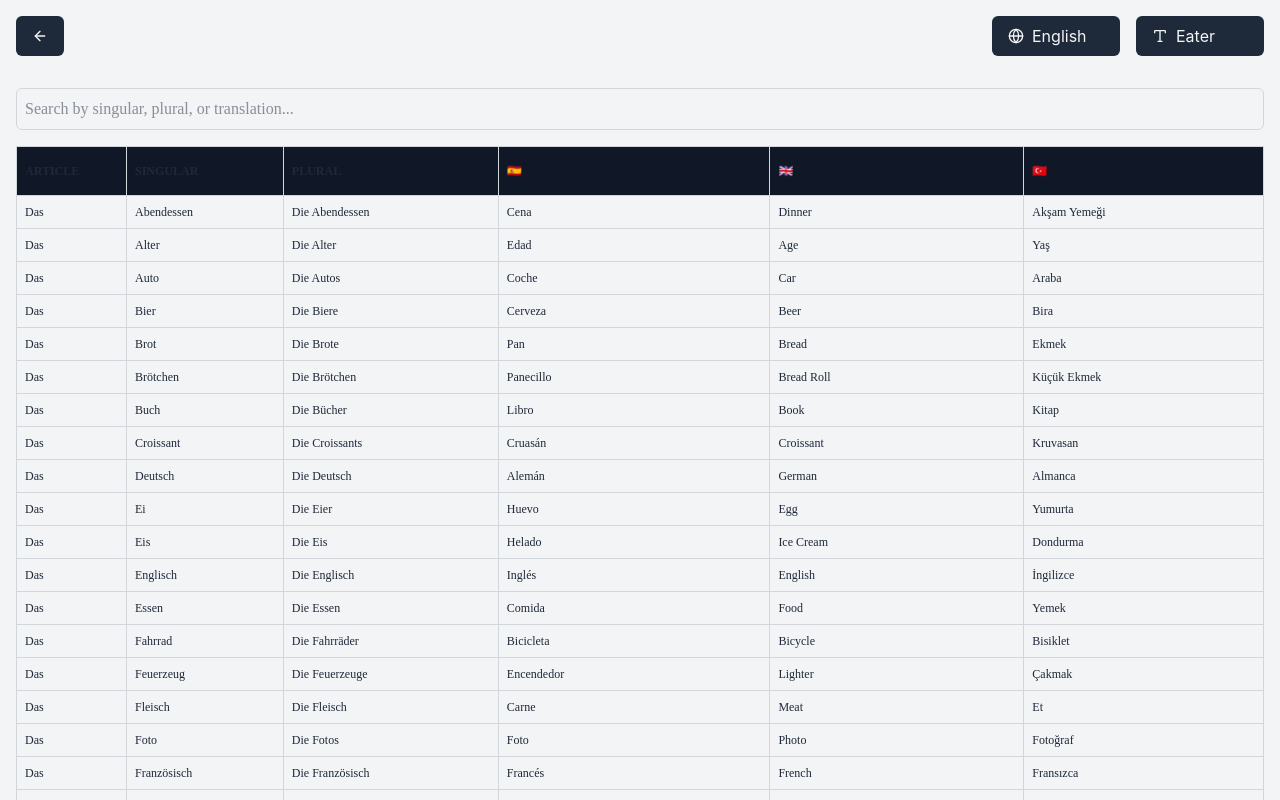
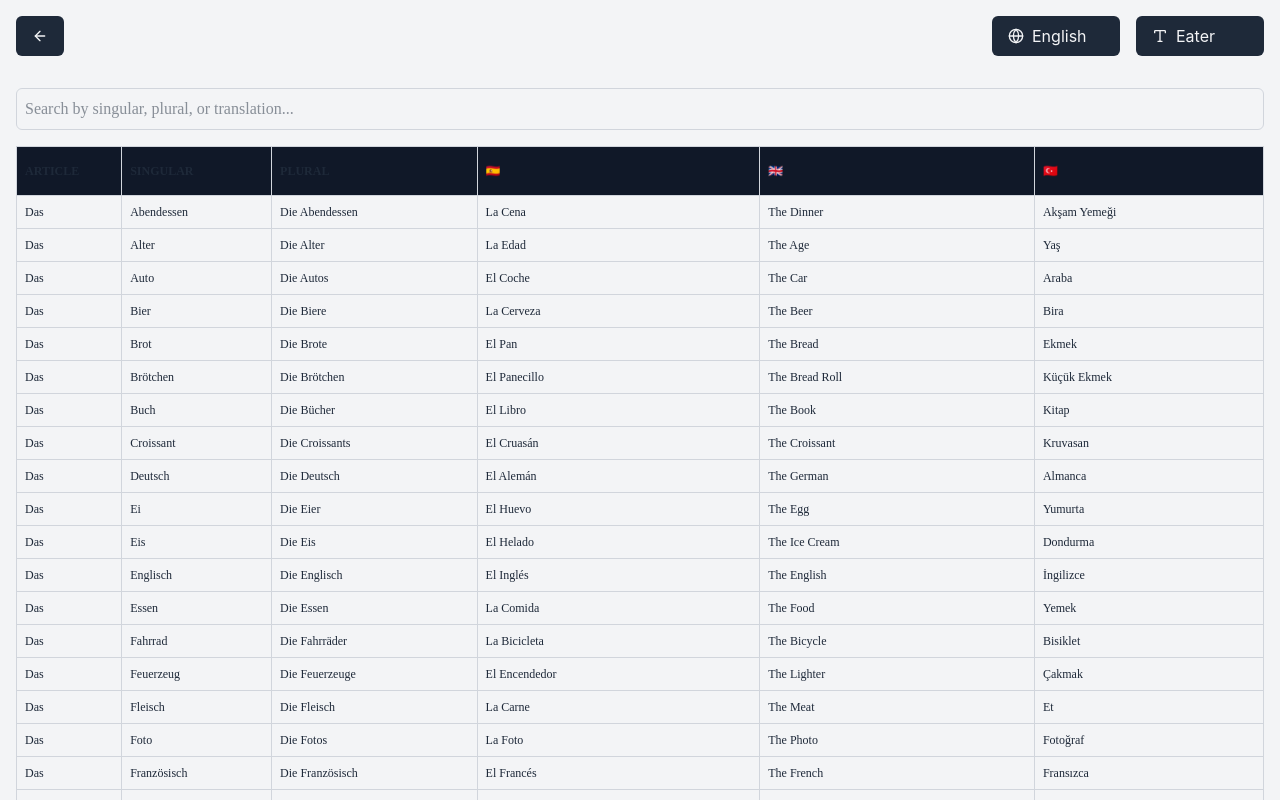
Before and after one commit to sebalovi18/german-to-practice, a Vue app: page /nouns in a window 1280 px wide. Built offline with nearby package versions, Linux system fonts and the light colour scheme; a web font is replaced by a local one.

Commit message:
Update noun translation logic in index.vue to include conditional article display
- Modified the value functions for Spanish, English, and Turkish translations to conditionally append article translations if available, enhancing the display of noun translations.

```diff
--- a/src/pages/nouns/index.vue
+++ b/src/pages/nouns/index.vue
@@ -73,17 +73,17 @@ const tds: Td[] = [
   {
     label: '🇪🇸',
     class: tdClass,
-    value: noun => noun.translations.es
+    value: noun => noun.translationArticles.es ? noun.translationArticles.es + ' ' + noun.translations.es : noun.translations.es
   },
   {
     label: '🇬🇧',
     class: tdClass,
-    value: noun => noun.translations.en
+    value: noun => noun.translationArticles.en ? noun.translationArticles.en + ' ' + noun.translations.en : noun.translations.en
   },
   {
     label: '🇹🇷',
     class: tdClass,
-    value: noun => noun.translations.tr
+    value: noun => noun.translationArticles.tr ? noun.translationArticles.tr + ' ' + noun.translations.tr : noun.translations.tr
   }
 ]
 
```
